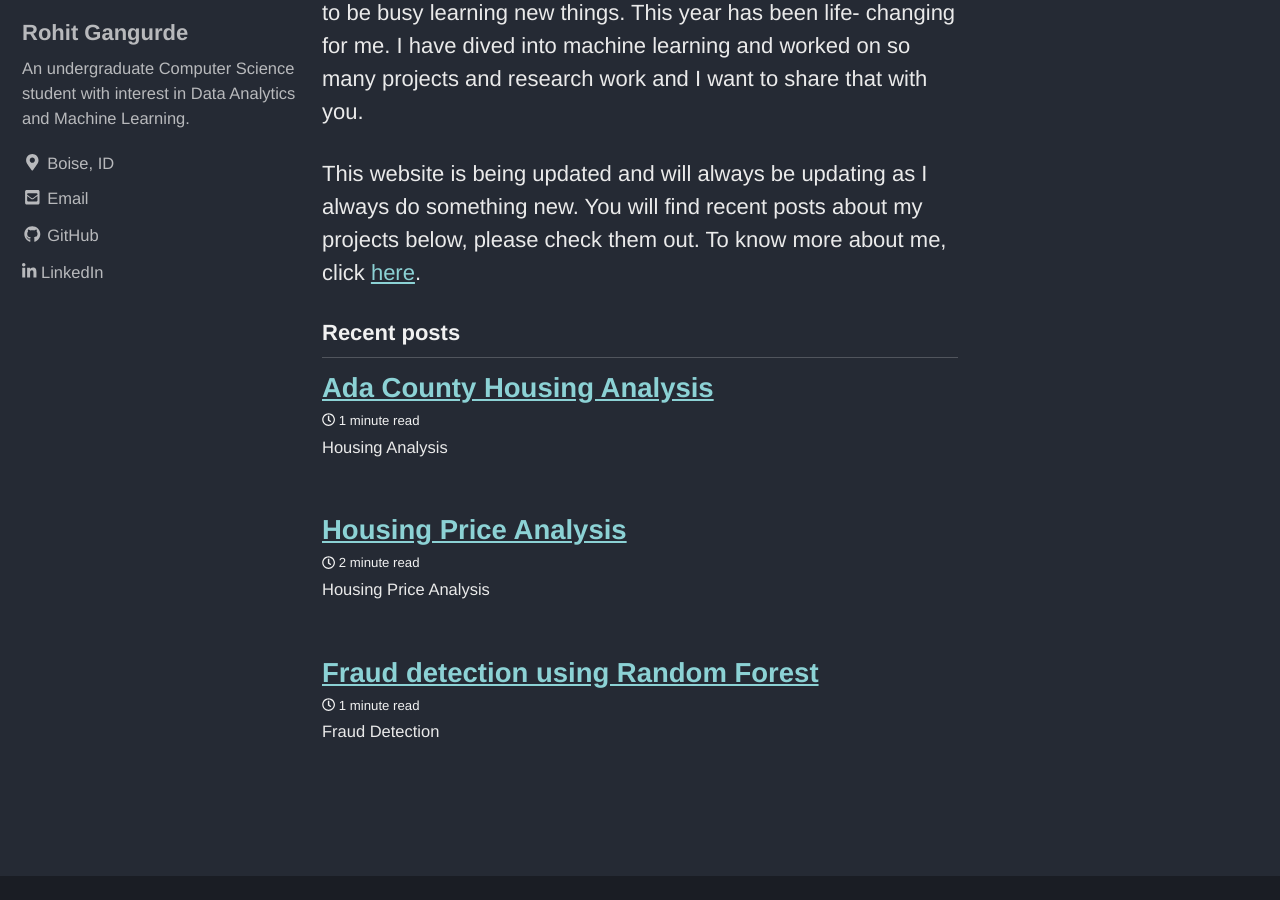
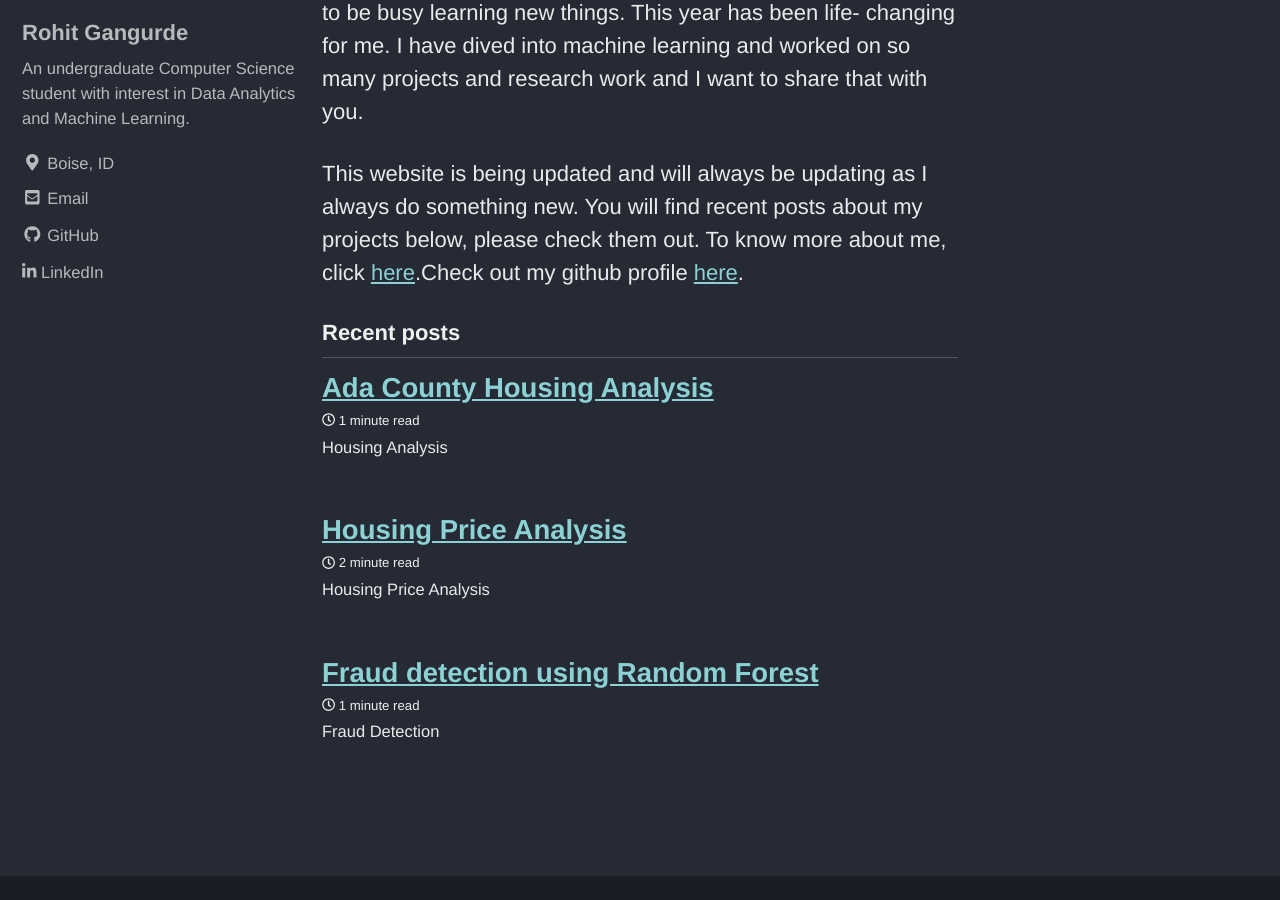
Before and after one commit to rohitgang/rohitgang.github.io, a Jekyll site: the page built from index.html, in a window 1280 px wide and 900 px high, scrolled down 1207 px. Built offline with Jekyll 4.4.1, drawn with Linux system fonts in a browser that asks for light colours; cached includes are drawn as plain includes; nearby versions of some CDN libraries; the list of posts is cut into pages by our own code.

Commit message:
Update index.html

```diff
--- a/index.html
+++ b/index.html
@@ -11,4 +11,5 @@ many projects and research work and I want to share that with you.</p>
 
 <p>This website is being updated and will always be updating as I always do something
 new. You will find recent posts about my projects below, please
-check them out. To know more about me, click <a href="https://rohitgang.github.io/about/">here</a>.</p>
+check them out. To know more about me, click <a href="https://rohitgang.github.io/about/">here</a>.Check out my github profile
+<a href="https://github.com/rohitgang">here</a>.</p>
```
